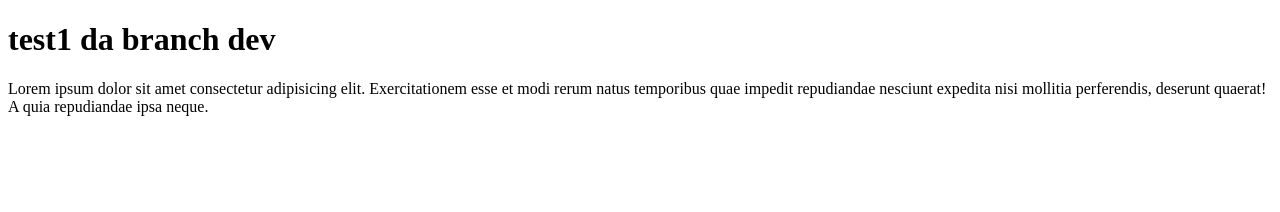
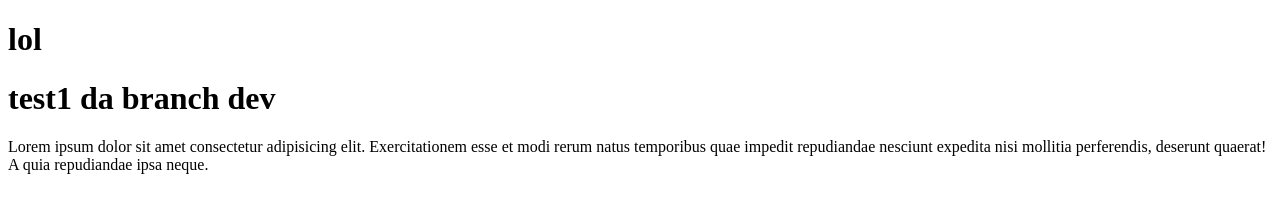
Before and after one commit to rimest221/git, a plain HTML site: page index.html in a window 1280 px wide. Drawn offline with Linux system fonts and the light colour scheme.

Commit message:
aggiunto css e div

```diff
--- a/index.html
+++ b/index.html
@@ -4,8 +4,13 @@
     <meta charset="UTF-8">
     <meta name="viewport" content="width=device-width, initial-scale=1.0">
     <title>test-git</title>
+    <link rel="stylesheet" href="style.css">
 </head>
 <body>
+    <div class="ol">
+
+        <h1>lol</h1>
+    </div>
     <h1>test1 da branch dev</h1>
     <p>Lorem ipsum dolor sit amet consectetur adipisicing elit. Exercitationem esse et modi rerum natus temporibus quae impedit repudiandae nesciunt expedita nisi mollitia perferendis, deserunt quaerat! A quia repudiandae ipsa neque.</p>
 </body>
```
Also changed, not shown: style.css (added).
